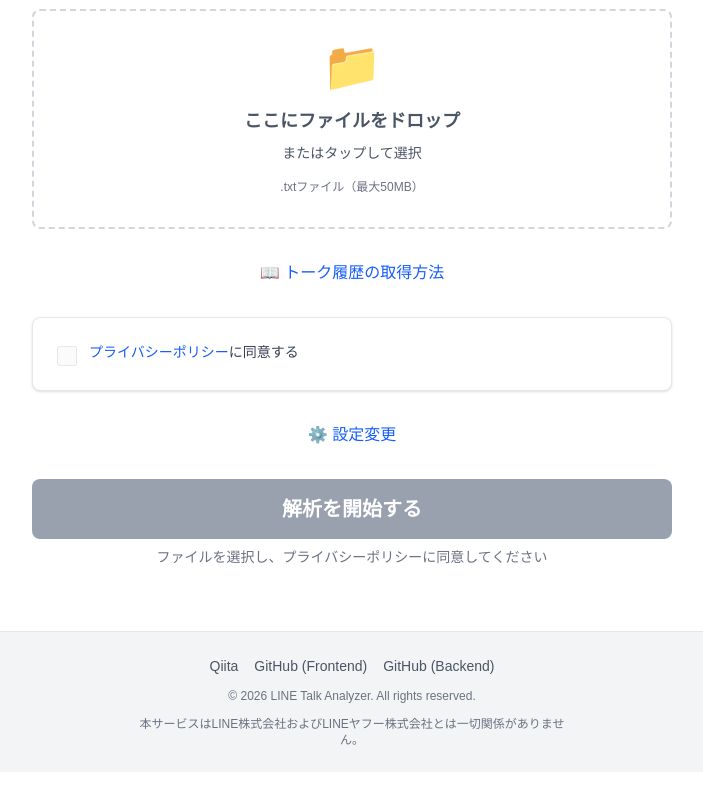
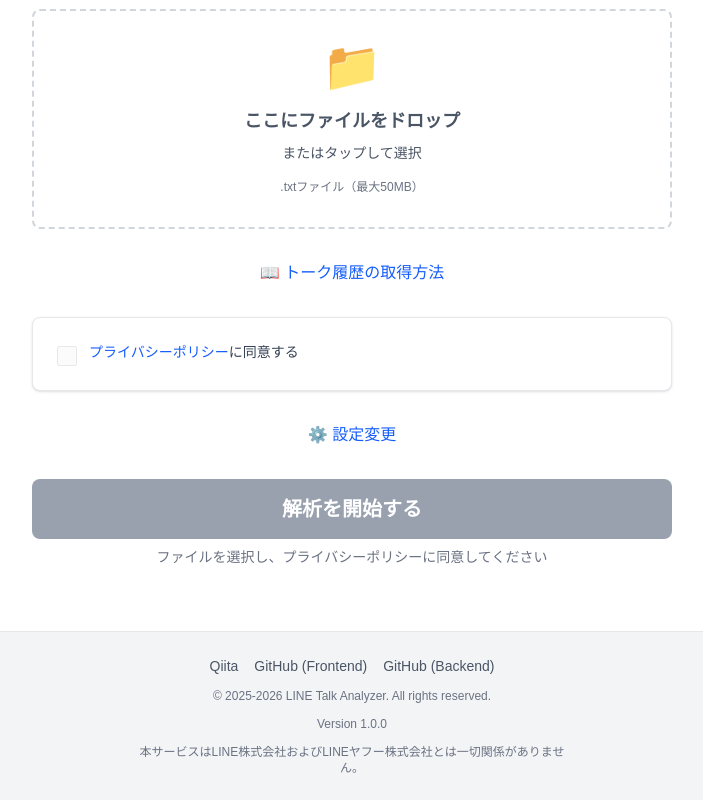
Before and after one commit to Kubo-Tech/line_talk_analyzer_frontend, a Next.js app: page / in a window 1280 px wide. Shown: the part 279-1079 px from the top of the page, without its empty margins (288-991 px from the left). Before the commit the page ends 1051 px from the top, so only its background shows below. Built offline with nearby package versions, Linux system fonts and the light colour scheme; no server answers.

Commit message:
著作権表示の修正とバージョン情報の掲載

```diff
--- a/src/components/common/Footer.tsx
+++ b/src/components/common/Footer.tsx
@@ -34,7 +34,12 @@ export default function Footer() {
             </a>
           </div>
           <p className="text-center text-xs text-gray-500 dark:text-gray-500">
-            &copy; {currentYear} LINE Talk Analyzer. All rights reserved.
+            &copy; {APP_INFO.YEAR}
+            {currentYear > APP_INFO.YEAR ? `-${currentYear}` : ''} LINE Talk Analyzer. All rights
+            reserved.
+          </p>
+          <p className="text-center text-xs text-gray-500 dark:text-gray-500">
+            Version {APP_INFO.VERSION}
           </p>
           <p className="max-w-md text-center text-xs text-gray-500 dark:text-gray-500">
             本サービスはLINE株式会社およびLINEヤフー株式会社とは一切関係がありません。
```
Also changed, not shown: 1 other file (tests, documents, lock files or other folders).
